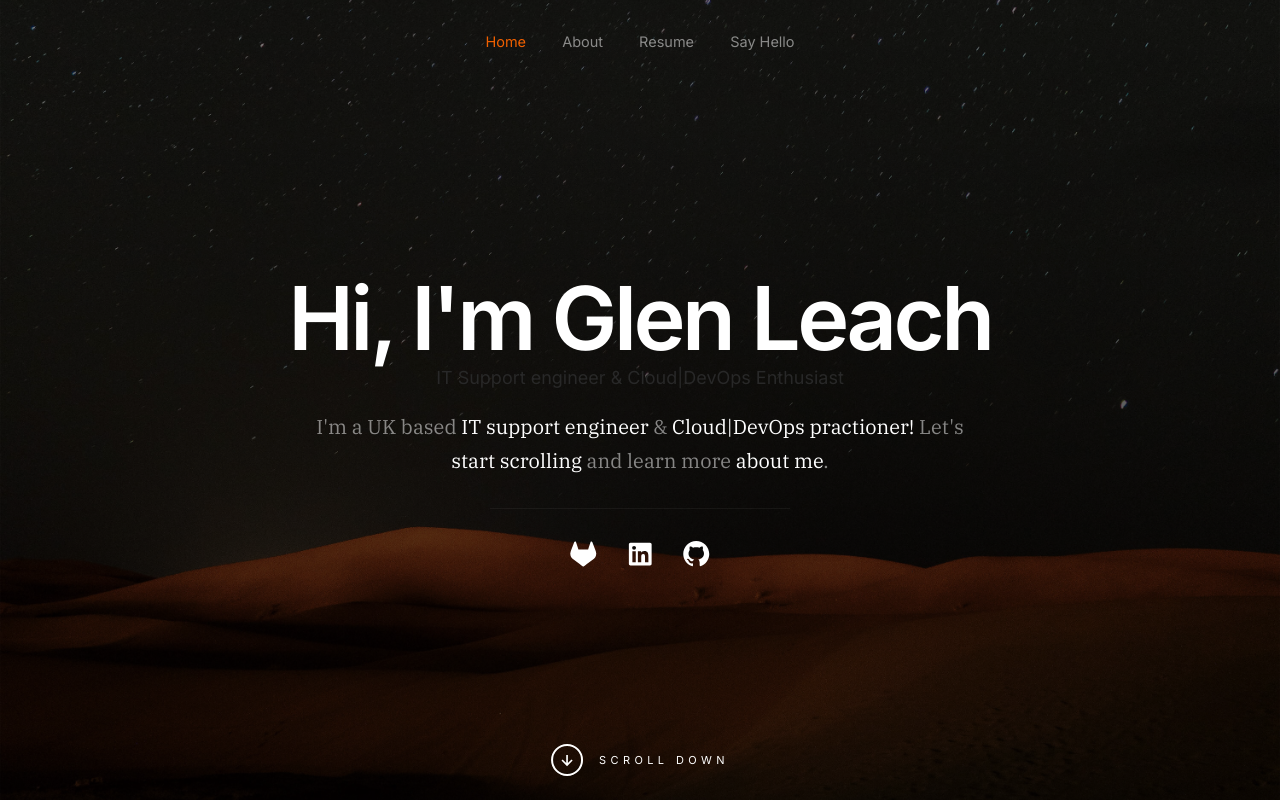
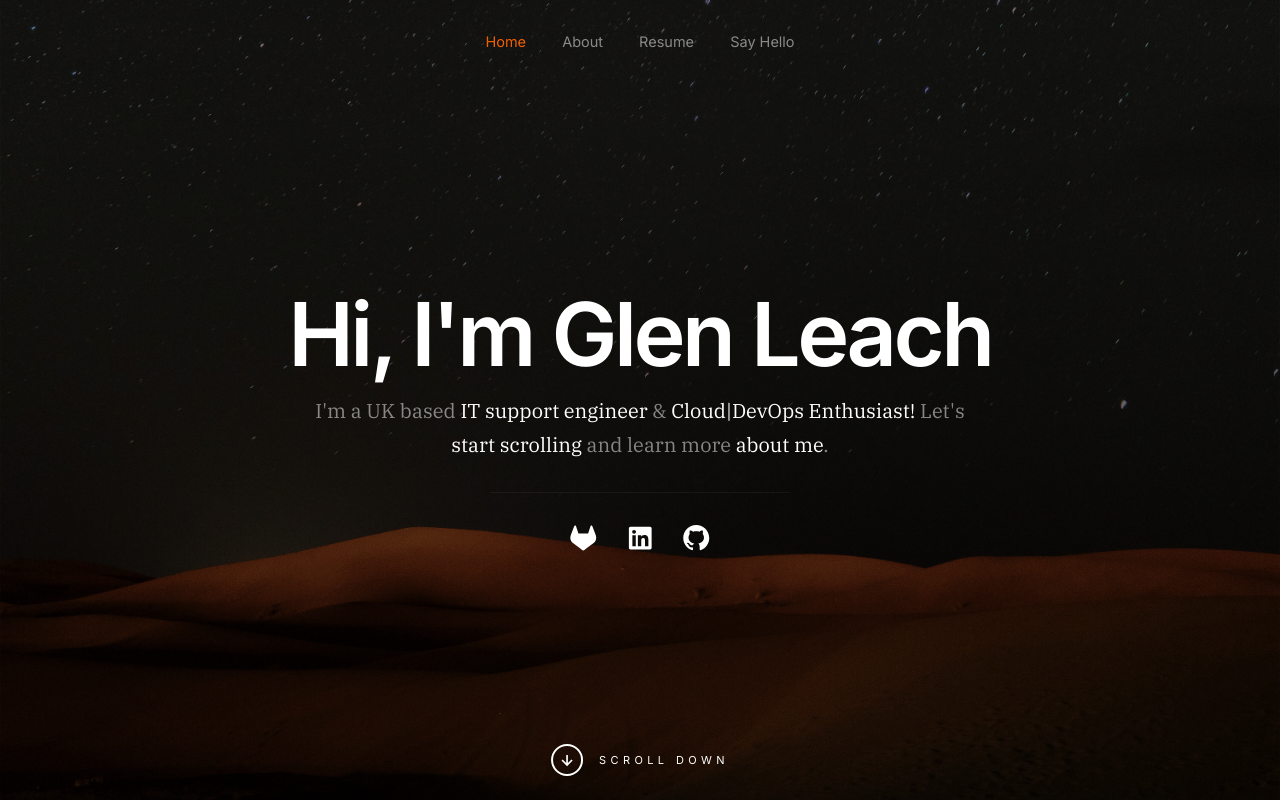
Before and after one commit to glenleach/aws-cloud-resume-challenge, a plain HTML site: page website/index.html in a window 1280 px wide. Shown: the top 800 px of the page. Drawn offline with nearby package versions, Linux system fonts and the light colour scheme; no server answers.

Commit message:
update index

```diff
--- a/website/index.html
+++ b/website/index.html
@@ -76,10 +76,8 @@
 
                     <h1>Hi, I'm Glen Leach</h1>
 
-                    IT Support engineer & Cloud|DevOps Enthusiast
-
                     <h3>
-                    I'm a UK based <span>IT support engineer</span> & <span> Cloud|DevOps practioner!</span>
+                    I'm a UK based <span>IT support engineer</span> & <span> Cloud|DevOps Enthusiast!</span>
                     Let's <a class="smoothscroll" href="#about">start scrolling</a>
                     and learn more <a class="smoothscroll" href="#about">about me</a>.
                     </h3>
```
